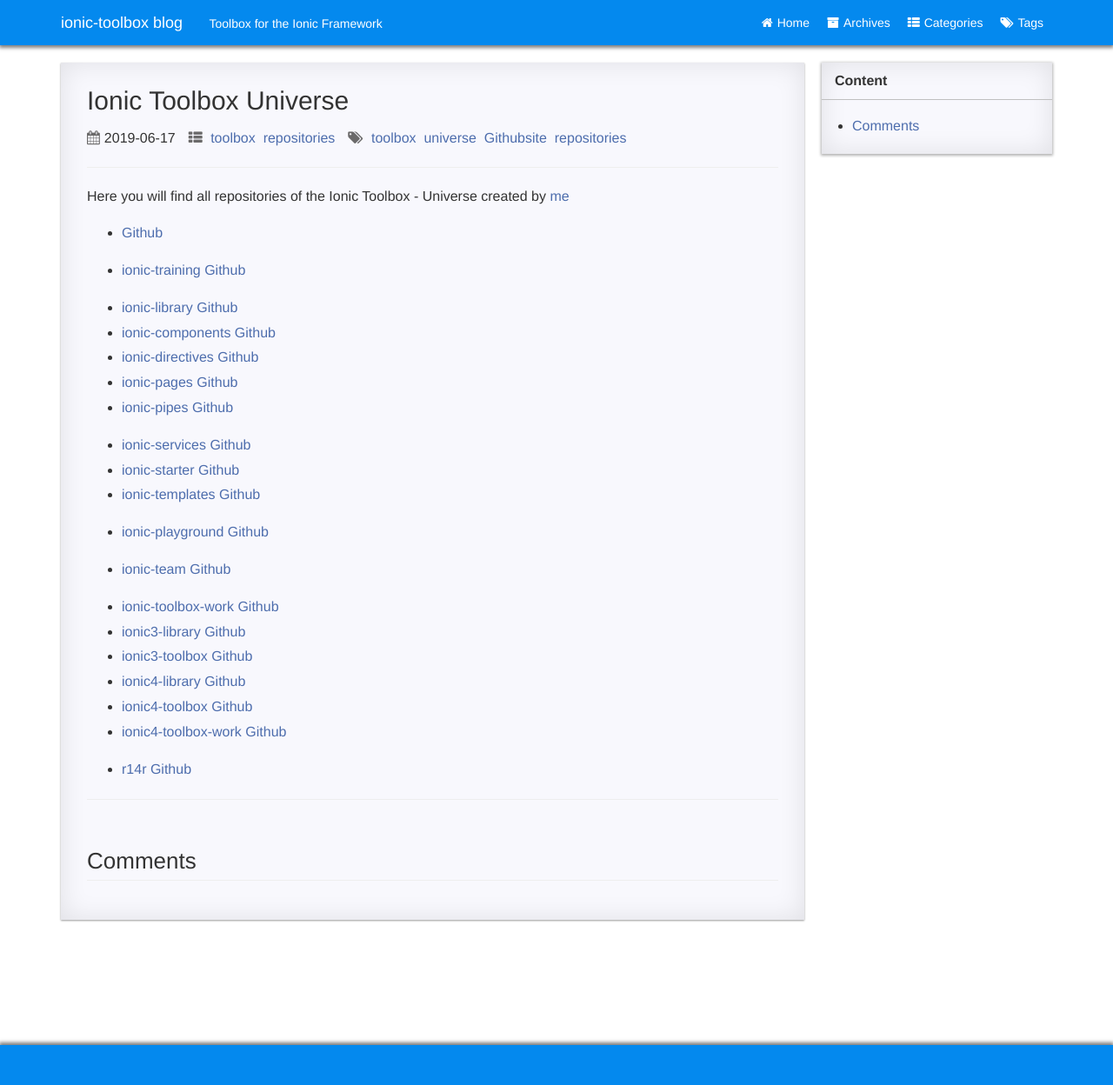
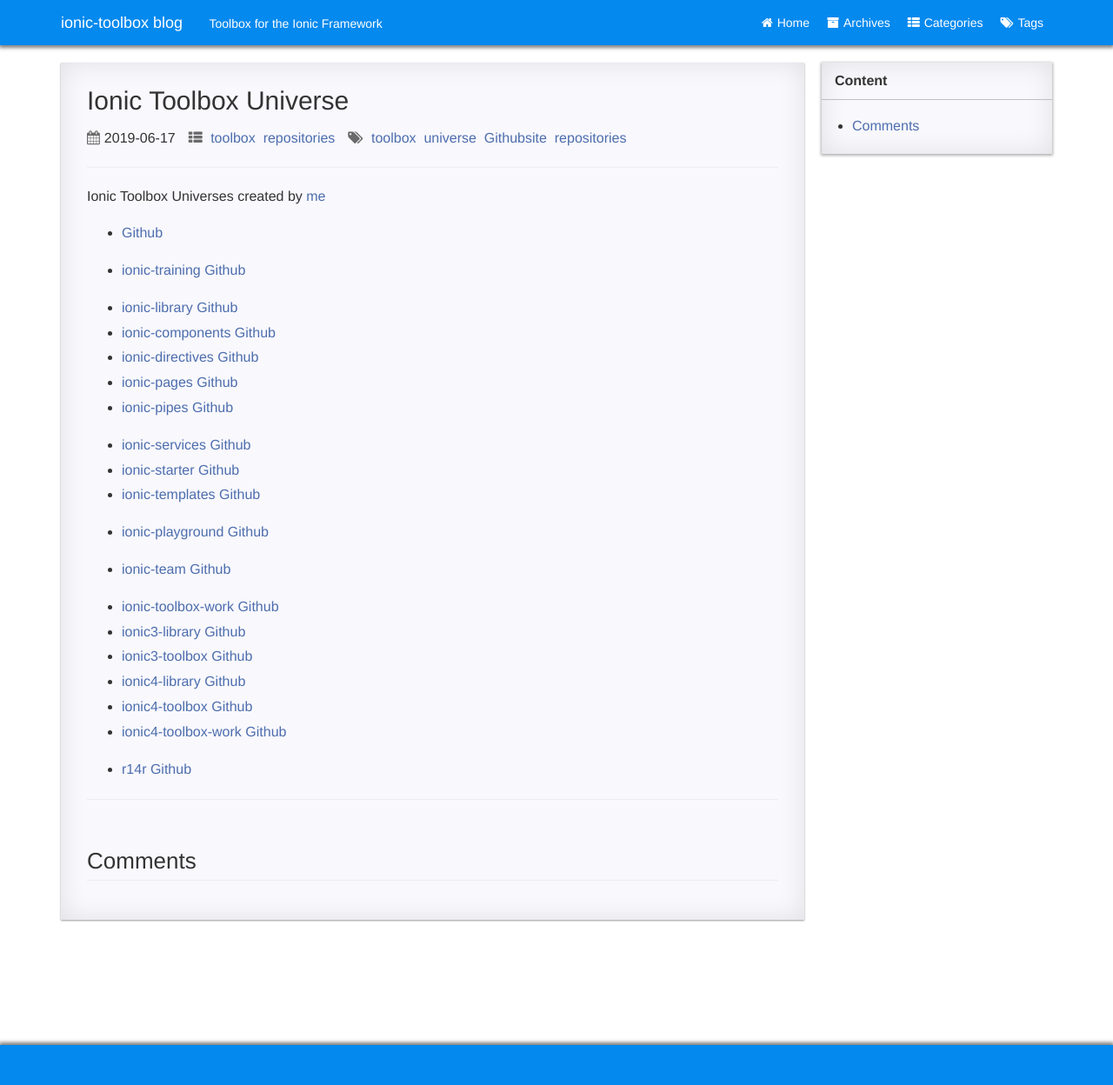
Before and after one commit to r14r/r14r.github.io, a Jekyll site: the page built from _posts/2019-06-17-ionic-toolbox-universe.md, in a window 1280 px wide. Shown: the whole page at 87% size. Built offline with Jekyll 4.4.1, drawn with Linux system fonts in a browser that asks for light colours; a style sheet for code colours, icons or effects is not loaded.

Commit message:
change: page structure and content

```diff
--- a/_posts/2019-06-17-ionic-toolbox-universe.md
+++ b/_posts/2019-06-17-ionic-toolbox-universe.md
@@ -8,11 +8,10 @@
 universes: ionic-toolbox ionic-training
 ---
 
-
-Here you will find all repositories of the Ionic Toolbox - Universe created by [me](https://r14r.github.io)
+Ionic Toolbox Universes created by [me](https://r14r.github.io)
 
 {% for universe in page.universes   %}
-- [{{ link }}](https://{{ link }}.github.io) [Github](https://github.com/{{ link }})
+- [{{link}}](https://{{link}}.github.io) [Github](https://github.com/{{link}})
 {% endfor %}
 
 
```
